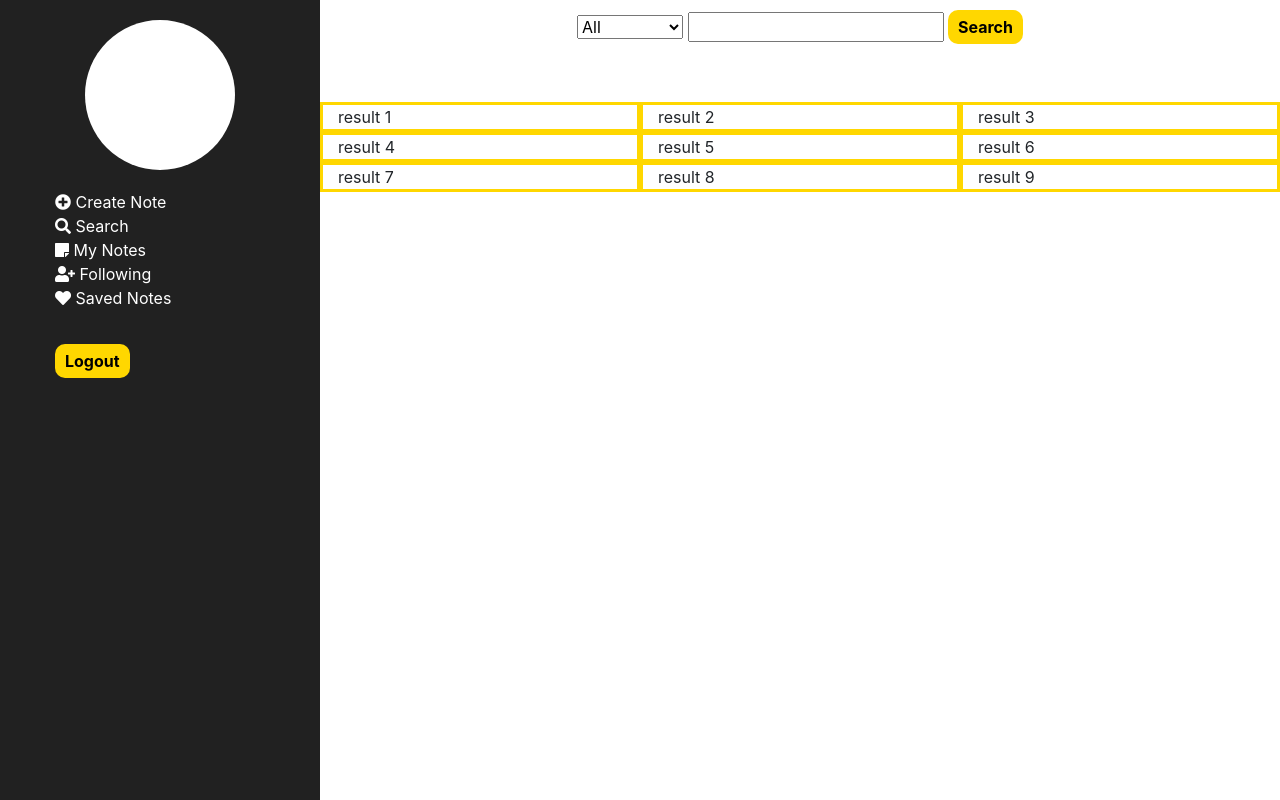
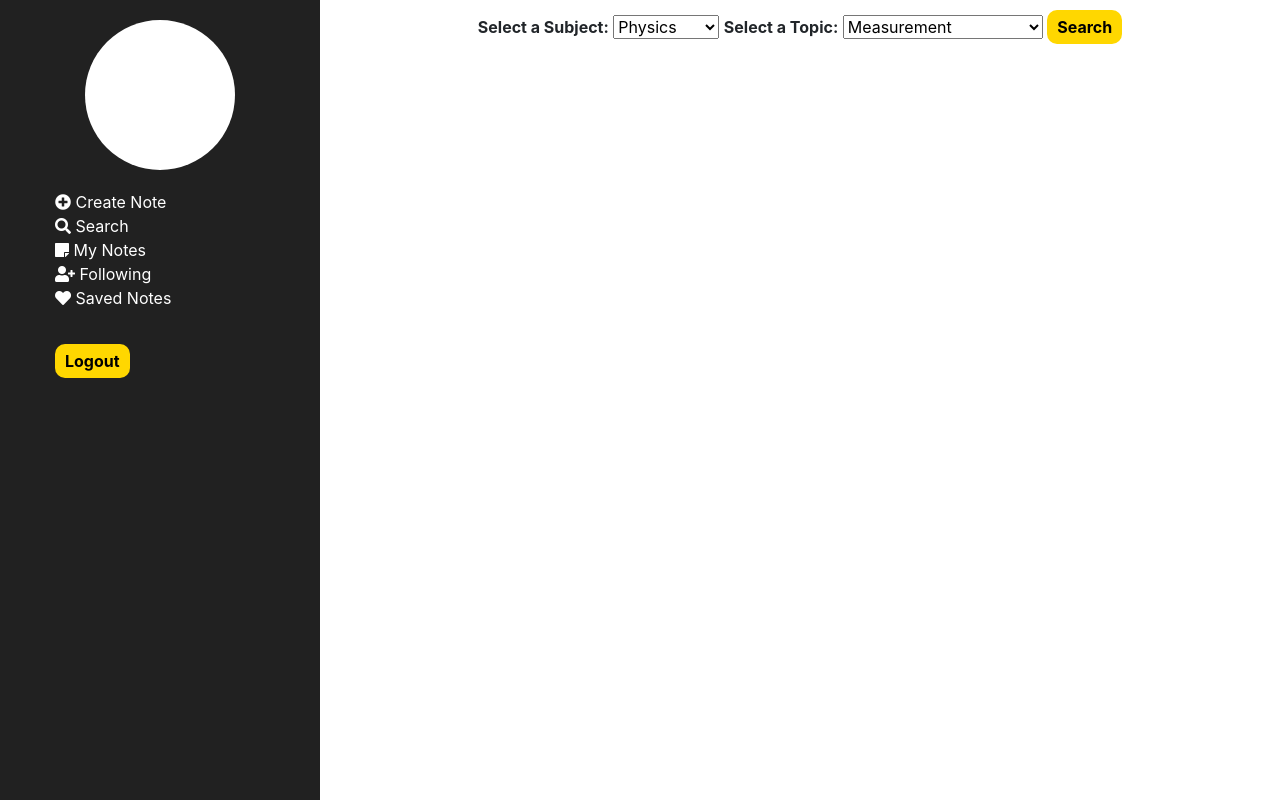
Before and after one commit to elch93/tgc-proj3-tidbits, a Flask app: page /test in a window 1280 px wide. Run offline with Flask 2, Linux system fonts and the light colour scheme; the visitor is signed in with stand-in values (Sample User, id 1); data that the repository does not hold is empty; some libraries are stand-ins or nearby versions.

Commit message:
added add search results to html function

```diff
--- a/app.py
+++ b/app.py
@@ -1,5 +1,5 @@
 import os
-from flask import Flask, redirect, render_template, url_for, request
+from flask import Flask, redirect, render_template, url_for, request, Markup
 from dotenv import load_dotenv
 import pymongo
 from bson.objectid import ObjectId
@@ -49,14 +49,33 @@ def password_encryptor(user_password):
 def verify_password(user_input, encrypted_password):
     return pbkdf2_sha256.verify(user_input, encrypted_password)
 
-#read all notes in db
-def readdb():
-    results = client[dbname]['registered_users'].find({},{'notes':1}).limit(5)
-    for i in results:
-        if i['notes'] != []:
-            print("TEST",i['notes'][0]['content'])
+# find notes content in db
+def search_by_topic(topic):
+    search_result = client[dbname]['registered_users'].find({
+        'notes': { '$elemMatch': {'topic': topic } }
+    }, {
+        'notes': { '$elemMatch': {'topic': topic } }
+    })
 
-readdb()
+    results = []
+
+    if search_result:
+        for i in search_result:
+            for j in i['notes']:
+                results.append(Markup(j['content']))
+    return results
+
+
+# read all notes in db
+# def readdb():
+#     results = client[dbname]['registered_users'].find(
+#         {}, {'notes': 1}).limit(5)
+#     for i in results:
+#         if i['notes'] != []:
+#             print("TEST", i['notes'][0]['content'])
+
+
+# readdb()
 
 # home page
 @app.route('/', methods=["GET"])
@@ -65,7 +84,7 @@ def index():
         user_data = client[dbname]['registered_users'].find_one({
             'email': flask_login.current_user.get_id()
         })
-        return render_template('index.template.html',username=user_data['displayname'])
+        return render_template('index.template.html', username=user_data['displayname'])
     else:
         return render_template('index.template.html')
 
@@ -120,9 +139,11 @@ def process_input():
                 flask_login.login_user(logged_in_user)
                 return render_template('index.template.html', username=user_data['displayname'])
             else:
-                return "USER FOUND BUT WRONG PASSWORD"
+                myalert = 'Password is wrong. Please try again.'
+                return render_template('index.template.html', myalert=myalert)
         else:
-            return "USER NOT FOUND"
+            myalert = 'Email is wrong. Please try again.'
+            return render_template('index.template.html', myalert=myalert)
 
     # create note
     if request.form.get('editordata'):
@@ -141,47 +162,42 @@ def process_input():
                 'subject': created_subject,
                 'topic': created_topic,
                 'content': created_note,
-                'date': datetime.now().strftime('%y-%m-%d %a %H:%M:%S')
+                'date': datetime.now().strftime('%y-%m-%d %a %H:%M:%S'),
+                'likes': 0
             }}
         })
         return render_template('index.template.html', username=user_data['displayname'])
 
     # search note
-    # if request.form.get('search'):
-    #     query = request.form.get('search')
+    if request.form.get('searchsubject'):
+        # subject_query = request.form.get('searchsubject')
+        topic_query = request.form.get('searchtopic')
+        user_data = client[dbname]['registered_users'].find_one({
+            'email': flask_login.current_user.get_id()
+        })
 
-    #     search_result = client[dbname]['registered_users'].find({
-    #         'notes': {'$elemMatch': { 'content':{ '$regex': query } }}
-    #     },{
-    #         'notes': {'$elemMatch': { 'content':{ '$regex': query } }}
-    #     })
+        results = search_by_topic(topic_query)
 
+        return render_template('index.template.html', username=user_data['displayname'], searchresults = results)
+        # query = request.form.get('search')
 
-    #     print(query)
+        # search_result = client[dbname]['registered_users'].find({
+        #     'notes': {'$elemMatch': { 'content':{ '$regex': query } }}
+        # },{
+        #     'notes': {'$elemMatch': { 'content':{ '$regex': query } }}
+        # })
 
-    #     if search_result.count() == 0:
-    #         return "No results"
-    #     else:
-    #         for i in search_result:
-    #             print(i)
-    #         return "Testing Page: Yes, results are found"
+        # print(query)
+
+        # if search_result.count() == 0:
+        #     return "No results"
+        # else:
+        #     for i in search_result:
+        #         print(i)
+        #     return "Testing Page: Yes, results are found"
 
         #  db['registered_users'].find({ notes: { $elemMatch: { content:  {$regex:'pow' }   }}}, {notes:{$elemMatch:{content: {$regex:'pow'  }  }   } }      ).pretty()
 
-# @app.route('/create')
-# @flask_login.login_required
-# def create():
-#     created_note = request.form.get('editordata')
-#     user_data = client[dbname]['registered_users'].find_one(
-#         {"email": current_user.get_id}
-#     )
-#     user_data['notes'].insert_one({
-#         'note_id': ObjectId(),
-#         'content': created_note,
-#         'date': datetime.datetime.now()
-#     })
-
-#     return render_template('index.template.html', username=user_data['displayname'])
 
 
 # logout
--- a/static/script.js
+++ b/static/script.js
@@ -29,8 +29,8 @@ function showPanel(panelname) {
 }
 
 // alter topic list
-function onSubjChange() {
-    let chosenSubj = $('#selectsubj').val()
+function onSubjChange(a) {
+    let chosenSubj = $('#selectsubj' + a.toString()).val()
     let physicstopics = ["Measurement", "Newtonian Mechanics", "Thermal Physics", "Waves", "Electricity & Magnetism"]
     let chemtopics = ['Experimental Chemistry','Atomic Structure & Stoichiometry','Chemistry of Reactions', 'Periodicity', 'Atmosphere', 'Organic Chemistry']
     let geogtopics = ['Our Dynamic Planet', 'Our Changing World', 'Geographical Skills & Investigations']
@@ -38,13 +38,13 @@ function onSubjChange() {
 
     function appendTopics(subj){
         for (topic of subj) {
-            $('#selecttopics').append(`
+            $('#selecttopics' + a.toString()).append(`
             <option value="${topic}">${topic}</option>
         `)
         }
     }
 
-    $('#selecttopics').empty()
+    $('#selecttopics' + a.toString()).empty()
     if (chosenSubj == 'Physics') {
         appendTopics(physicstopics)
     }
@@ -60,6 +60,8 @@ function onSubjChange() {
 
 
 }
+
+
 
 
 
@@ -98,7 +100,10 @@ $(function () {
     // create topic list
     let physicstopics = ["Measurement", "Newtonian Mechanics", "Thermal Physics", "Waves", "Electricity & Magnetism"]
     for (i of physicstopics) {
-        $('#selecttopics').append(`
+        $('#selecttopics1').append(`
+            <option value="${i}">${i}</option>
+        `)
+        $('#selecttopics2').append(`
             <option value="${i}">${i}</option>
         `)
     }
--- a/static/styles.css
+++ b/static/styles.css
@@ -7,6 +7,7 @@ body {
 
 body {
     overflow-x: hidden;
+    overflow-y: hidden;
 }
 
 .gbor {
@@ -122,8 +123,9 @@ a {
 /* CRUD page */
 #leftpanel,
 #rightpanel {
-    min-height: 800px;
+    height: 800px;
 }
+
 
 #leftpanel a:hover {
     border-bottom: gold 2px solid;
@@ -157,6 +159,19 @@ a {
     text-align: center;
 }
 
+.resultcard {
+    max-width: 350px;
+    border: 1px #212121 solid;
+    border-radius: 10px;
+    padding: 10px;
+    box-shadow: 5px 5px 0px 0px #212121;
+}
+
+#resulttable {
+    height: 300px;
+    overflow-y: scroll;
+}
+
 /* create note */
 #Cpanel form {
     margin: 10px auto;
@@ -174,7 +189,7 @@ a {
 }
 
 #submitnotebtn, #leftpanel button,
-#searchbtn  {
+#searchbtn, #searchsubjbtn  {
     margin: 10px auto;
     border: none;
     background-color:  gold;
@@ -189,7 +204,7 @@ a {
     display: block;
 }
 
-#searchbtn:hover, #leftpanel button:hover, #submitnotebtn:hover {
+#searchbtn:hover, #leftpanel button:hover, #submitnotebtn:hover,#searchsubjbtn:hover {
     transform: translateY(-5px);
     box-shadow: 0 5px 0px 1px orange;
 }
--- a/templates/index.template.html
+++ b/templates/index.template.html
@@ -149,28 +149,27 @@
           <!-- Search/Read from database -->
           <div class="mycarousel" id="Rpanel">
             <div class="container-fluid">
-              <form method="POST" id="searchform">
-                <select size="1" name="searchsubject">
-                  <option value="All">All</option>
+              <form method="POST" id="searchbysubj">
+                <label><b>Select a Subject: </b></label>
+                <select size=1 name="searchsubject" id="selectsubj2" onchange="onSubjChange(2)">
                   <option value="Physics">Physics</option>
                   <option value="Chemistry">Chemistry</option>
                   <option value="Math">Math</option>
                   <option value="Geography">Geography</option>
                 </select>
-                <input type="text" name="search">
-                <input type="submit" value="Search" id="searchbtn" form="searchform">
+                <label><b>Select a Topic: </b></label>
+                <select name="searchtopic" size=1 id="selecttopics2">
+
+                </select>
+                <input type="submit" value="Search" form="searchbysubj" id="searchsubjbtn">
               </form>
             </div>
-            <div class="row mt-5 justify-content-around">
-              <div class="col-4 gbor">result 1</div>
-              <div class="col-4 gbor">result 2</div>
-              <div class="col-4 gbor">result 3</div>
-              <div class="col-4 gbor">result 4</div>
-              <div class="col-4 gbor">result 5</div>
-              <div class="col-4 gbor">result 6</div>
-              <div class="col-4 gbor">result 7</div>
-              <div class="col-4 gbor">result 8</div>
-              <div class="col-4 gbor">result 9</div>
+            <div class="mt-5 container-fluid" id="resulttable">
+              {% if searchresults %}
+              {% for result in searchresults %}
+              <div class="resultcard">{{result}}</div>
+              {% endfor %}
+              {% endif %}
             </div>
           </div>
           <!-- Create a note and save it into the database -->
@@ -178,14 +177,14 @@
             <form method="POST" id="createnoteform">
               <div>
                 <label><b>Select a Subject: </b></label>
-                <select size=1 name="postedsubject" id="selectsubj" onchange="onSubjChange()">
+                <select size=1 name="postedsubject" id="selectsubj1" onchange="onSubjChange(1)">
                   <option value="Physics">Physics</option>
                   <option value="Chemistry">Chemistry</option>
                   <option value="Math">Math</option>
                   <option value="Geography">Geography</option>
                 </select>
                 <label><b>Select a Topic: </b></label>
-                <select name="subjecttopics" size=1 id="selecttopics">
+                <select name="subjecttopics" size=1 id="selecttopics1">
 
                 </select>
               </div>
```
